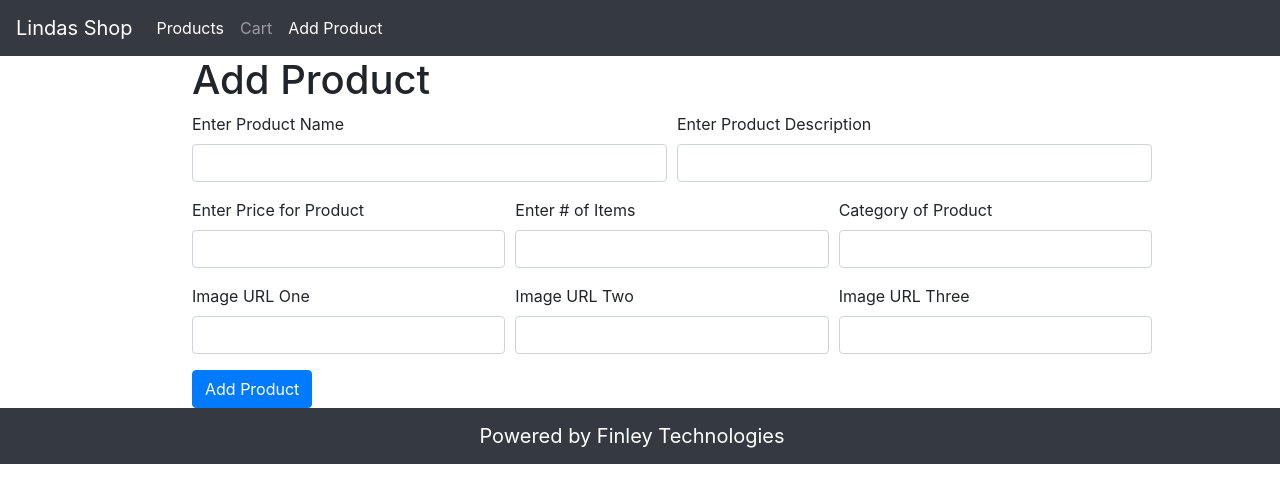
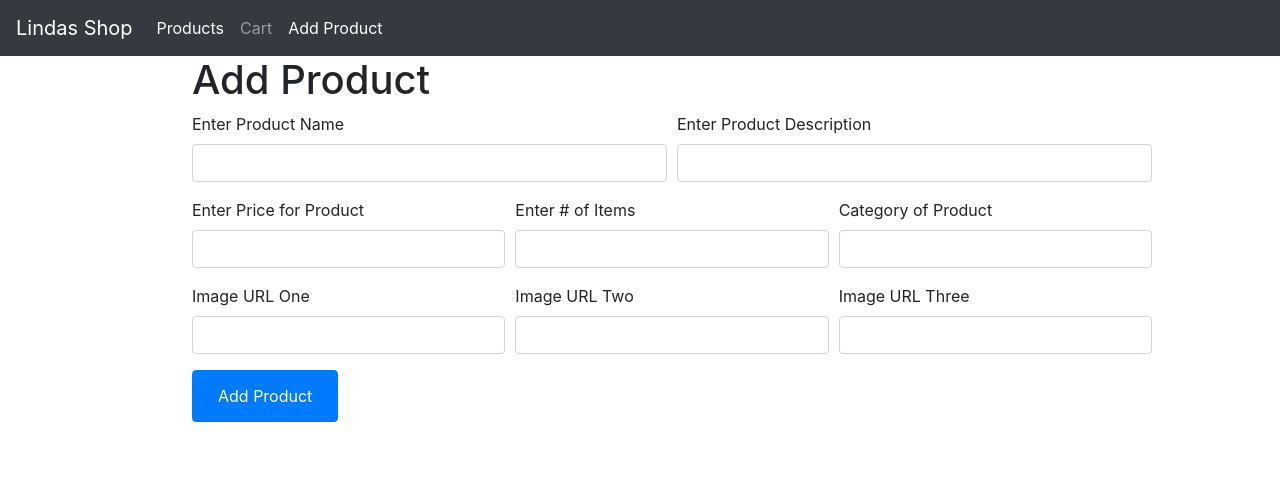
Before and after one commit to mjayfinley/lindas-shop, a React (Create React App) app in the folder lindas-shop-client/: page /addproduct in a window 1280 px wide. Shown: the top 502 px of the page. Built offline with nearby package versions, Linux system fonts and the light colour scheme.

Commit message:
fixed some routing issues

```diff
--- a/lindas-shop-client/src/App.js
+++ b/lindas-shop-client/src/App.js
@@ -9,7 +9,7 @@ class App extends Component {
       <div>
         <Menu />
         {this.props.children}
-        <Footer />
+
       </div>
     );
   }
--- a/lindas-shop-client/src/components/AddProduct.js
+++ b/lindas-shop-client/src/components/AddProduct.js
@@ -1,5 +1,6 @@
 import React, {Component} from 'react'
 import {connect} from 'react-redux'
+import {Link} from 'react-router-dom'
 
 
 import * as actionCreators from '../store/actionCreators'
@@ -77,7 +78,7 @@ class AddProduct extends Component {
 
 
 
-        <button className='btn btn-primary' onClick={() => {this.props.onSaveProduct(this.state.product)}}>Add Product</button>
+        <button className='btn btn-primary' onClick={() => {this.props.onSaveProduct(this.state.product)}}><Link to='/' className='btn btn-primary'>Add Product</Link></button>
       </div>
 
     )
--- a/lindas-shop-client/src/main.css
+++ b/lindas-shop-client/src/main.css
@@ -43,13 +43,10 @@
 
 
 .sidenav {
-  @include media-breakpoint-only(lg) {
-    position: fixed;
-    width: 250px;
-  }
-  @include media-breakpoint-only(sm) {
-    position: relative;
-  }
+  width: 250px;
+  position: fixed;
+  margin-left: 10px;
+  margin-top: 50px;
 
 }
 
--- a/lindas-shop-client/src/store/actionCreators.js
+++ b/lindas-shop-client/src/store/actionCreators.js
@@ -25,6 +25,7 @@ export const addProductUsingThunk = (product) => {
     .then(response => response.json())
     .then((json) => {
       dispatch({type : actionTypes.ADD_PRODUCT, product : json})
+      alert("Item added!")
 
     })
   }
```
